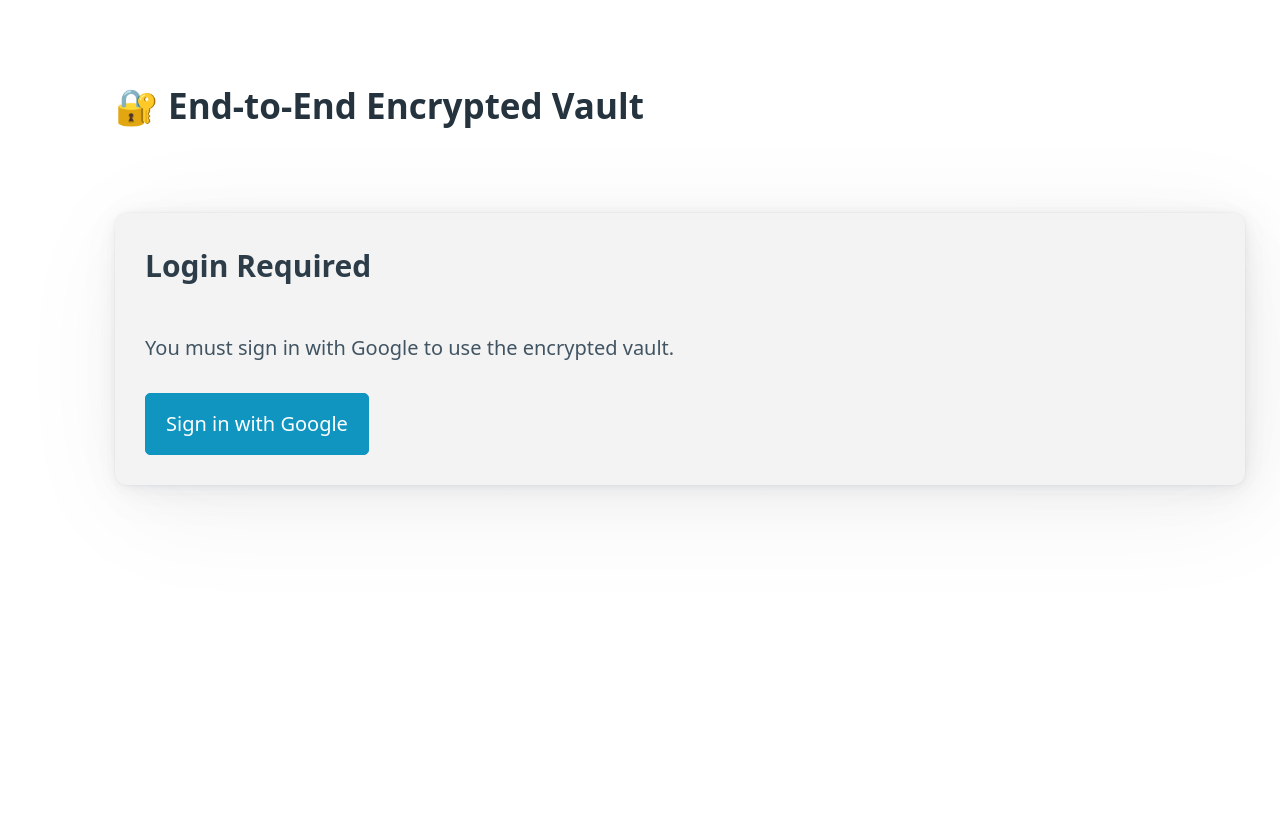
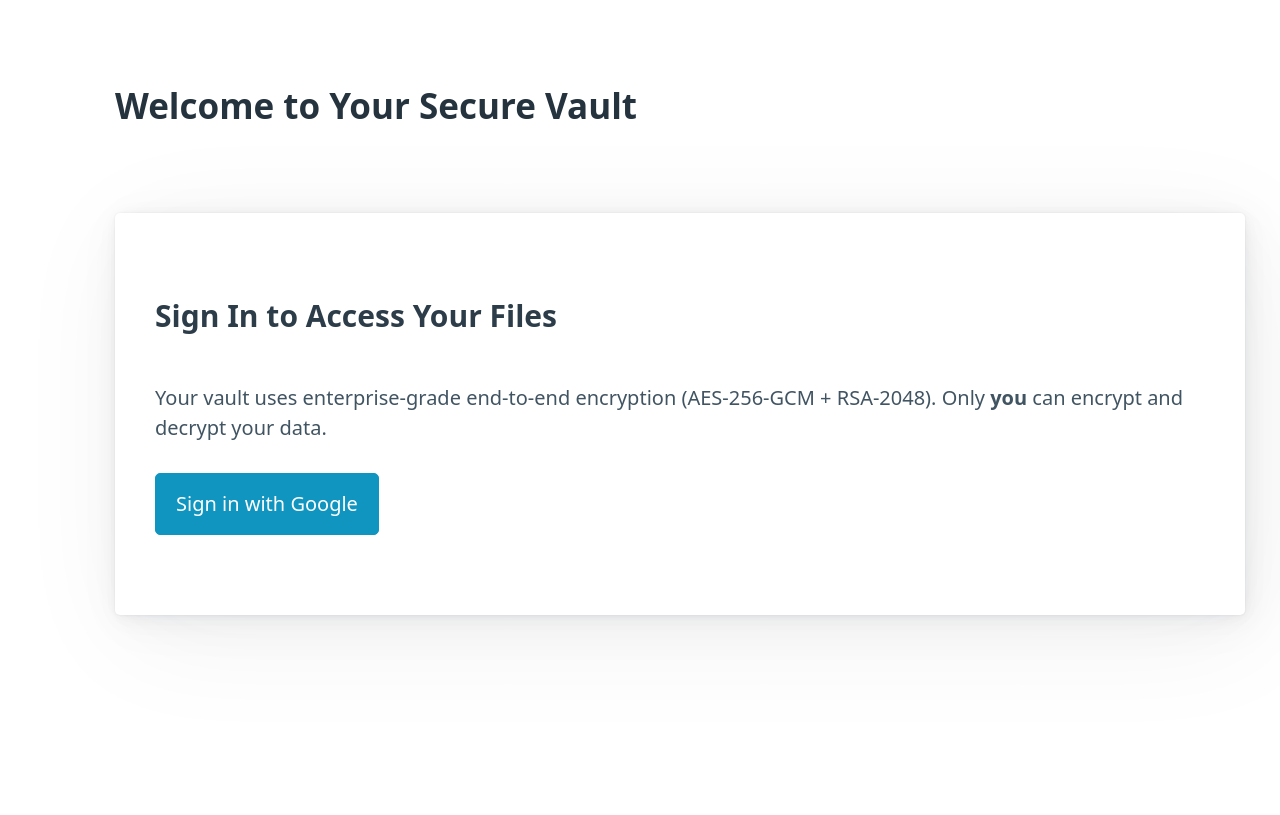
Before and after one commit to Mber-ui/E2EEVaultProject, a Flask app: page / in a window 1280 px wide. Shown: the part 110-925 px from the top of the page. Before the commit the page ends 610 px from the top, so only its background shows below. Run offline with Flask 3, Linux system fonts and the light colour scheme.

Commit message:
Update index.html

```diff
--- a/Templates/index.html
+++ b/Templates/index.html
@@ -1,34 +1,26 @@
 {% extends "layout.html" %}
 {% block content %}
 
-<h2>🔐 End-to-End Encrypted Vault</h2>
+<h2>Welcome to Your Secure Vault</h2>
 
 {% if not session.get("email") %}
-<article class="vault-box">
-    <h3>Login Required</h3>
-    <p>You must sign in with Google to use the encrypted vault.</p>
-    <a href="/login" role="button">Sign in with Google</a>
+
+<article class="vault-card">
+    <h3>Sign In to Access Your Files</h3>
+    <p>
+        Your vault uses enterprise-grade end-to-end encryption (AES-256-GCM + RSA-2048).
+        Only <strong>you</strong> can encrypt and decrypt your data.
+    </p>
+
+    <a href="/login" role="button" class="primary">Sign in with Google</a>
 </article>
 
 {% else %}
 
-<article class="vault-box">
-    <h3>Encrypt a File</h3>
-    <form action="/encrypt" method="post" enctype="multipart/form-data">
-        <input type="file" name="file" required>
-        <button type="submit">Encrypt</button>
-    </form>
+<article class="vault-card">
+    <h3>Welcome Back</h3>
+    <a href="/vault" role="button">Open My Vault</a>
 </article>
-
-<article class="vault-box">
-    <h3>Decrypt a File</h3>
-    <form action="/decrypt" method="post" enctype="multipart/form-data">
-        <input type="file" name="file" required>
-        <button type="submit" class="secondary">Decrypt</button>
-    </form>
-</article>
-
-<a href="/vault">Open My Vault</a>
 
 {% endif %}
 
```
